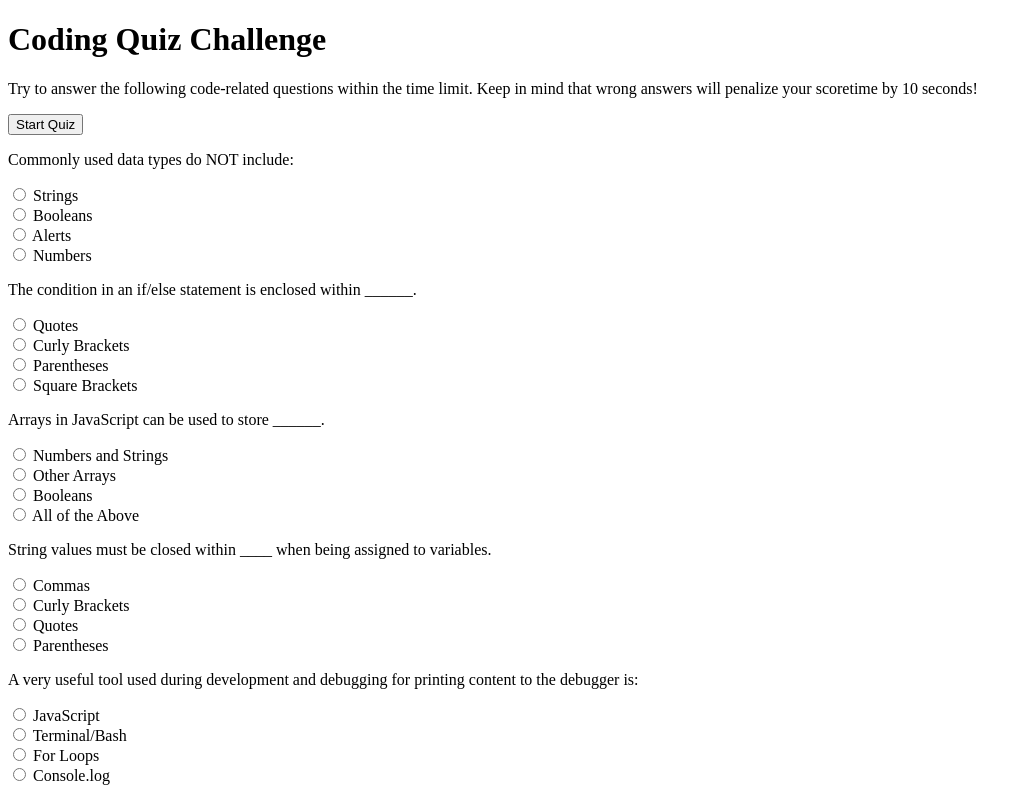
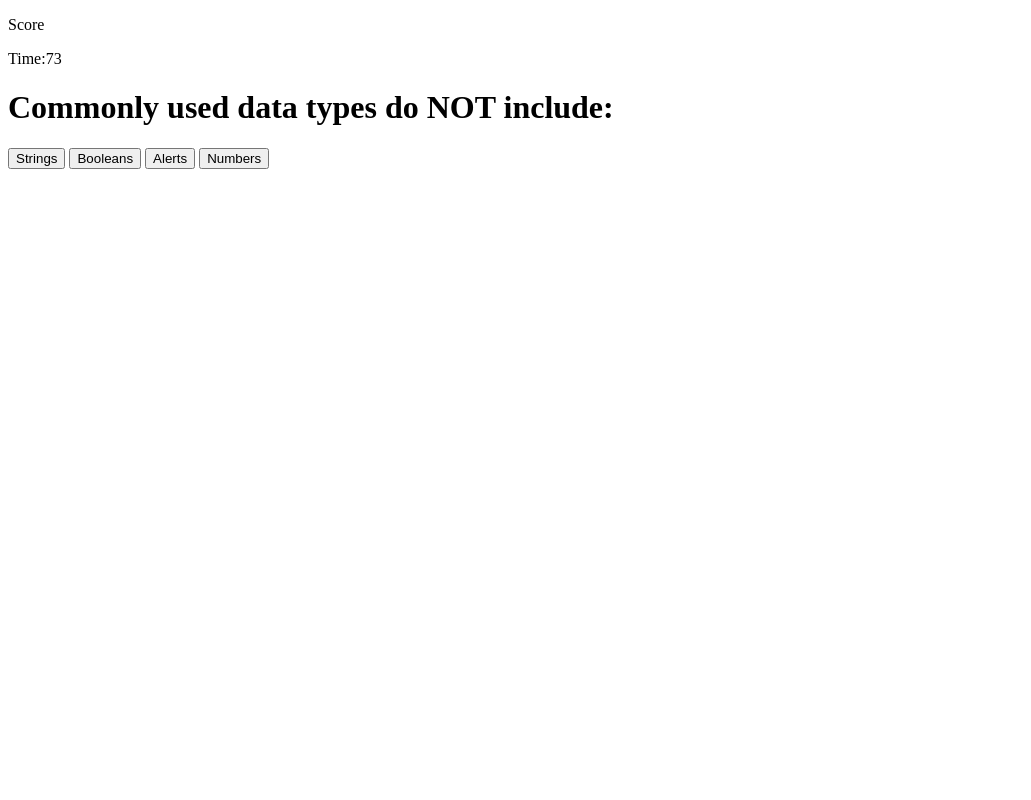
Before and after one commit to arielkhawly/homework-4, a plain HTML site: page quiz.html in a window 1280 px wide. Both pictures are taken after a click on the button "Start Quiz". Shown: the whole page, without its empty margins (0-1031 px from the left). Drawn offline with Linux system fonts and the light colour scheme.

Commit message:
timer edits, question reformatting, start quiz

```diff
--- a/quiz.html
+++ b/quiz.html
@@ -4,58 +4,36 @@
 <head>
     <title> JS Quiz</title>
     <link rel="stylesheet" href="style.css">
-    <script> src = "script.js"</script>
 </head>
 
 <body>
-    <h1>Coding Quiz Challenge</h1>
-    <p>Try to answer the following code-related questions within the time limit. Keep in mind that wrong answers will
-        penalize your scoretime by 10 seconds!</p>
-    <div id="start">
-        <button>Start Quiz</button>
+    <!-- Intro page -->
+    <div id="intro">
+        <!-- Start Button -->
+        <h1>Coding Quiz Challenge</h1>
+        <div id="start">
+            <button id="startQuiz">Start Quiz</button>
+        </div>
     </div>
+    <!-- Scorecounter -->
+    <p id="score">Score</p>
+    <div id="result"></div>
+    <!-- Quiz Questions -->
     <div id="quiz">
-        <form id="q1" name="q1">
-            <p>Commonly used data types do NOT include:</p>
-            <input type="radio" name="q1" value="strings"> Strings<br>
-            <input type="radio" name="q1" value="booleans"> Booleans<br>
-            <input type="radio" name="q1" value="alerts"> Alerts<br>
-            <input type="radio" name="q1" value="numbers"> Numbers
-        </form>
-        <form id="q2" name="q2">
-            <p>The condition in an if/else statement is enclosed within ______.</p>
-            <input type="radio" name="q2" value="quotes"> Quotes<br>
-            <input type="radio" name="q2" value="curlyBrackets"> Curly Brackets<br>
-            <input type="radio" name="q2" value="parentheses"> Parentheses<br>
-            <input type="radio" name="q2" value="squareBrackets"> Square Brackets
-        </form>
-        <form id="q3" name="q3">
-            <p>Arrays in JavaScript can be used to store ______.</p>
-            <input type="radio" name="q3" value="numbersAndStrings"> Numbers and Strings<br>
-            <input type="radio" name="q3" value="otherArrays"> Other Arrays<br>
-            <input type="radio" name="q3" value="booleans1"> Booleans<br>
-            <input type="radio" name="q3" value="allAbove"> All of the Above
-        </form>
-        <form id="q4" name="q4">
-            <p>String values must be closed within ____ when being assigned to variables.</p>
-            <input type="radio" name="q4" value="commas"> Commas<br>
-            <input type="radio" name="q4" value="curlyBrackets1"> Curly Brackets <br>
-            <input type="radio" name="q4" value="quotes"> Quotes<br>
-            <input type="radio" name="q4" value="parentheses1"> Parentheses
-        </form>
-        <form id="q5" name="q5">
-            <p>A very useful tool used during development and debugging for printing content to the debugger is:</p>
-            <input type="radio" name="q5" value="js"> JavaScript<br>
-            <input type="radio" name="q5" value="terminalBash"> Terminal/Bash<br>
-            <input type="radio" name="q5" value="forLoops"> For Loops<br>
-            <input type="radio" name="q5" value="consoleLog"> Console.log
-        </form>
+        <p id="timer"></p>
+        <h1 id="question"></h1>
+
+        <div id="choices">
+            <button id="btn0"><span id="option0"></span></button>
+            <button id="btn1"><span id="option1"></span></button>
+            <button id="btn2"><span id="option2"></span></button>
+            <button id="btn3"><span id="option3"></span></button>
+        </div>
+
+        <h2 id="status"></h2>
     </div>
 
-    <div></div>
-    <div id="score">
-
-    </div>
 </body>
+<script src="script.js"></script>
 
 </html>
--- a/script.js
+++ b/script.js
@@ -1,6 +1,106 @@
 //Allow User to start the quiz
+//timer begins
+
+// Question Arrays
+
+// Array of questions
+const questionArray = [
+    'Commonly used data types do NOT include:',
+    'The condition in an if/else statement is enclosed within ______.',
+    'Arrays in JavaScript can be used to store ______.',
+    'String values must be closed within ____ when being assigned to variables.',
+    'A very useful tool used during development and debugging for printing content to the debugger is:'
+]
+
+// Array of arrays with each question's options
+const choicesArray = [
+    ['Strings', 'Booleans', 'Alerts', 'Numbers'],
+    ['Quotes', 'Curly Brackets', 'Parentheses', 'Square Brackets'],
+    ['Numbers and Strings', 'Other Arrays', 'Booleans', 'All of the Above'],
+    ['Commas', 'Curly Brackets', 'Quotes', 'Parentheses'],
+    ['JavaScript', 'Terminal/Bash', 'For Loops', 'Console.log'],
+]
+
+// The index of each correct answer in its respective array
+const correctArray = [2, 1, 3, 2, 3]
+
+// Index of current question, according to questionArray
+
+let currentQuestion = 0;
+
+let seconds = 75 // Initial state of timer
+let timer = document.getElementById('timer')
+let status = document.getElementById('status') // Tell whether we got a question right or wrong
+let scoreboard = document.getElementById('scoreboard')
+
+function countdown() {
+    // Hide the intro screen
+    let intro = document.getElementById("intro")
+    intro.style.display = "none"
+
+    // show the first question
+    showQuestion(currentQuestion);
+    timer.textContent = "Time: " + seconds;
+
+    let timerInterval = setInterval(function () {
+        if (seconds <= 0) {
+            clearInterval(timerInterval);
+        } else {
+            seconds--;
+            timer.textContent = 'Time:' + seconds;
+        }
+    }, 1000);
+}
+let quizStart = document.getElementById("start")
+
+quizStart.addEventListener("click", function () {
+    countdown();
+});
+
+
 //Change screens to show question one
+
+// Show the question on the page
+function showQuestion(q) {
+    if (q > 4) { // remember, start at 0 when counting
+        // end quiz, show score
+        // endQuiz(seconds)
+    } else {
+        // show question
+        let element = document.getElementById("question");
+        element.textContent = questionArray[q];
+
+        // show options
+        let choices = choicesArray[q];
+        for (let i = 0; i < choices.length; i++) {
+            let element = document.getElementById("option" + i);
+            element.textContent = choices[i];
+            guess(q, i);
+        }
+    }
+}
+
 // Create buttons for each possible answer
+function guess(q, id) {
+    let button = document.getElementById("btn" + id)
+    button.addEventListener('click', function () {
+        if (id !== correctArray[q]) {
+            seconds -= 10; // decrement timer if wrong answer is chosen
+            timer.textContent = 'Time: ' + seconds;
+            // don't forget to update the visuals
+            status.textContent = "Wrong!"
+        } else {
+            status.textContent = "Correct!"
+        }
+        currentQuestion++;
+        showQuestion(currentQuestion); // move on to the next question
+    })
+}
 //Tell com which is the right and which are the wrong answers
 //Have an alert to say if the person got the question right or wrong
-//Factor it into their score
+
+
+// Store the score
+// localStorage.setItem("initials", "");
+// // Retrieve the score
+// document.getElementById("result").innerHTML = localStorage.getItem("initials");
```
